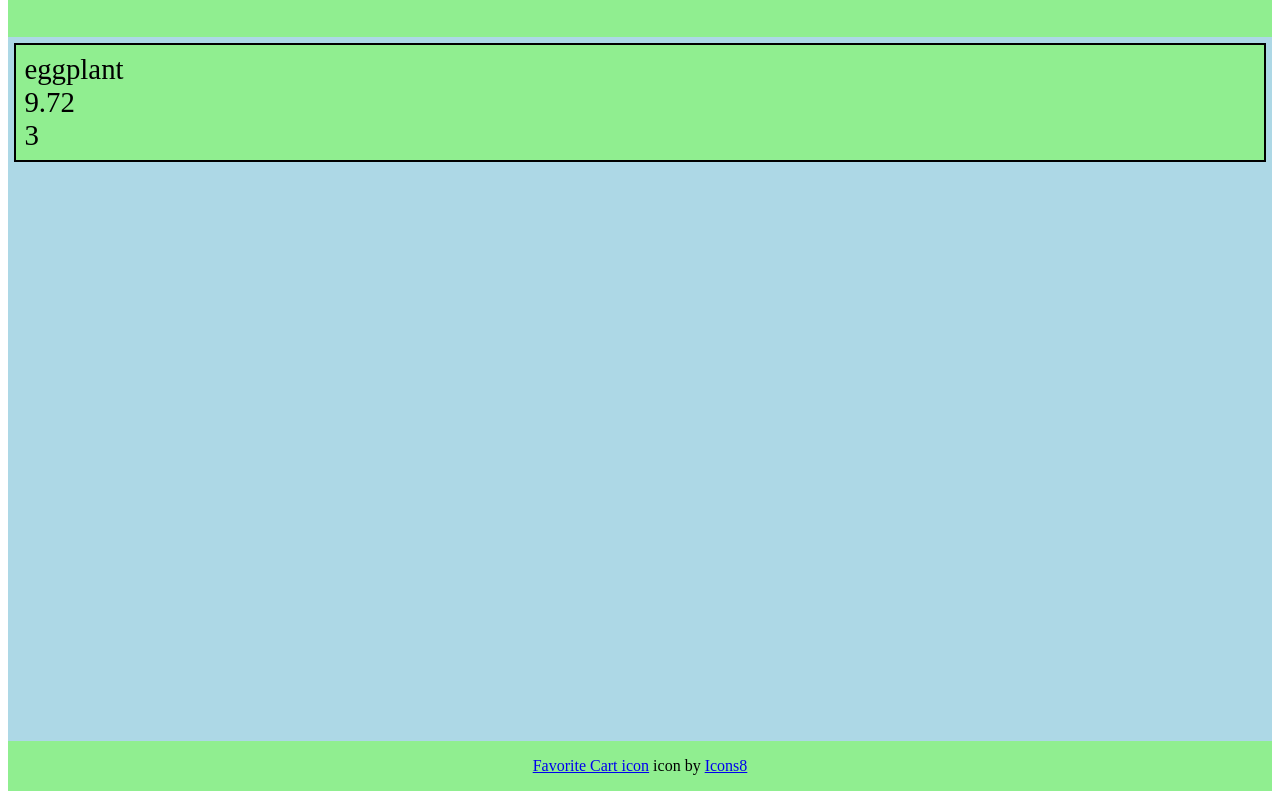
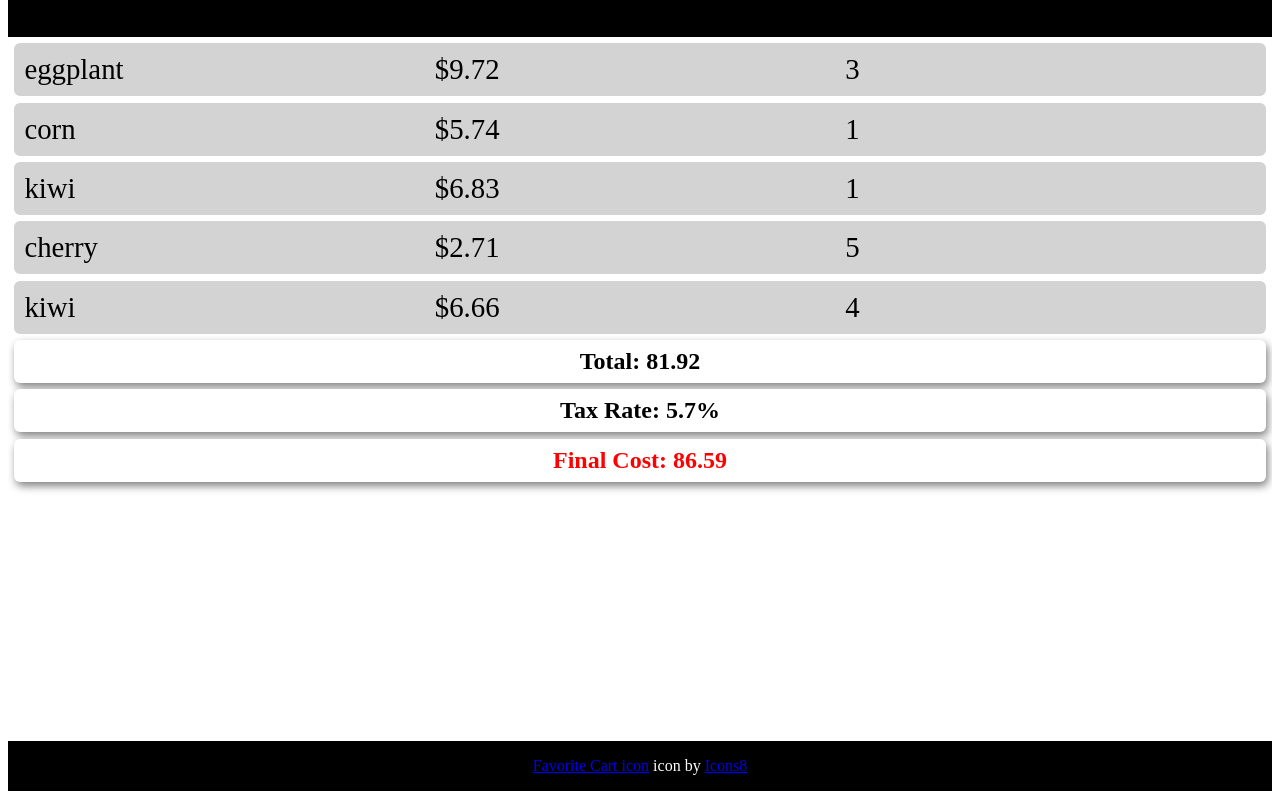
Before and after one commit to HajaSChilds/ecommerce, a plain HTML site: page index.html in a window 1280 px wide. Shown: the part 147-946 px from the top of the page. Drawn offline with Linux system fonts and the light colour scheme.

Commit message:
Completed Shopping Cart With Tax

```diff
--- a/index.html
+++ b/index.html
@@ -14,15 +14,16 @@
 
         }
         header {
-            background-color: lightgreen;
+            background-color: black;
             font-size: var(--headerFontSize);
             padding: var(--headerPadding);
             text-align:center;
+            color: white;
 
         }
 
         main {
-            background-color: lightblue;
+            background-color: white;
             font-size: 1.5rem;
             height: calc(100vh
                 - var(--headerFontSize)
@@ -36,23 +37,56 @@
 
         .product {
             font-size: 1.8rem;
-            display: flext;
+            display: flex;
             padding: 0.5rem;
             margin: 0.4rem;
-            background-color: lightgreen;
-            border: black 2px solid;
+            background-color: lightgray;
+            border: lightgray 2px solid;
+            border-radius: 6px;
         }
 
         .product div {
-            width: calc(100% / 3);
+            width: calc(100vw / 3);
         }
 
+        #Cost {
+            background-color: white;
+            color:red;
+            border-radius: 6px;
+            text-align: center;
+            margin: 0.4rem;
+            padding: 0.5rem;
+            box-shadow: gray 2px 4px 8px;
+        }
+
+        #Total   {
+            background-color: white;
+            color:black;
+            border-radius: 6px;
+            text-align: center;
+            margin: 0.4rem;
+            padding: 0.5rem;
+            box-shadow: gray 2px 4px 8px;
+          }
+
+          #Tax {
+            background-color: white;
+            color:black;
+            border-radius: 6px;
+            text-align: center;
+            margin: 0.4rem;
+            padding: 0.5rem;
+            box-shadow: gray 2px 4px 8px;
+          }
+
+
+
         footer {
-            background-color: lightgreen;
+            background-color: black;
             font-size: var(--footerFontSize);
             padding: var(--footerPadding);
             text-align: center;
-
+            color:  white;
         }
     </style>
 </head>
@@ -63,6 +97,9 @@
     </header>
     <main id = "ShoppingCart">
         <div id="Products"></div>
+        <div id="Total"></div>
+        <div id="Tax"></div>
+        <div id="Cost"></div>
     </main>
     <footer><a target="_blank" href="https://icons8.com/icons/set/favorite-cart">Favorite Cart icon</a> icon by <a target="_blank"
         href="https://icons8.com">Icons8</a></footer>
--- a/index.js
+++ b/index.js
@@ -21,7 +21,7 @@ function roll(min, max, floatFlag) {
 
 let possibleProducts = ["apple", "grapes", "watermelon", "orange", "peach", "lemon", "banana", "pineapple", "mango", "cherry", "green apple", "strawberry", "kiwi", "tomato", "coconut", "avocado", "eggplant", "potato", "carrots", "corn", "chili", "cucumber", "lettuce", "broccoli"]
 
-let products = [Array(5)].map((_, i) => {
+let products = [...Array(5)].map((_, i) => {
     return {
         index: i,
         title: possibleProducts[roll(0, possibleProducts.length)],
@@ -29,6 +29,7 @@ let products = [Array(5)].map((_, i) => {
         count: roll(1,6)
     }
 });
+
 console.log(products);
 
 let productsElement = document.getElementById("Products")
@@ -37,10 +38,34 @@ let cartHtml = ''
 products.forEach(function(product) {
     cartHtml += `<div class="product">
         <div>${product.title}</div>
-        <div>${product.price}</div>
+        <div>$${product.price}</div>
         <div>${product.count}</div>
         </div>`
 
 })
 
 productsElement.innerHTML = cartHtml
+
+let cartTotal = products.reduce(function(accumulator, product) {
+  console.log(accumulator, product)
+  return accumulator + parseFloat(product.price) * product.count},0).toFixed(2);
+
+let productsTotal = document.getElementById("Total")
+productsTotal.innerHTML = `<b>Total: ${cartTotal}</b>`
+
+
+let taxRate = (roll(5,9,1).toFixed(1));
+
+let plusTax = document.getElementById("Tax");
+plusTax.innerHTML = `<b>Tax Rate: ${taxRate.toString()}%</b>`
+
+
+function taxed(value, cartTotal) {
+  console.log((taxRate/100) * value);
+ return (taxRate/100) * value + parseFloat(value);
+}
+
+let taxedTotal = taxed(cartTotal).toFixed(2);
+
+let totalCost = document.getElementById("Cost");
+totalCost.innerHTML = `<b>Final Cost: ${taxedTotal}</b>`;
```
